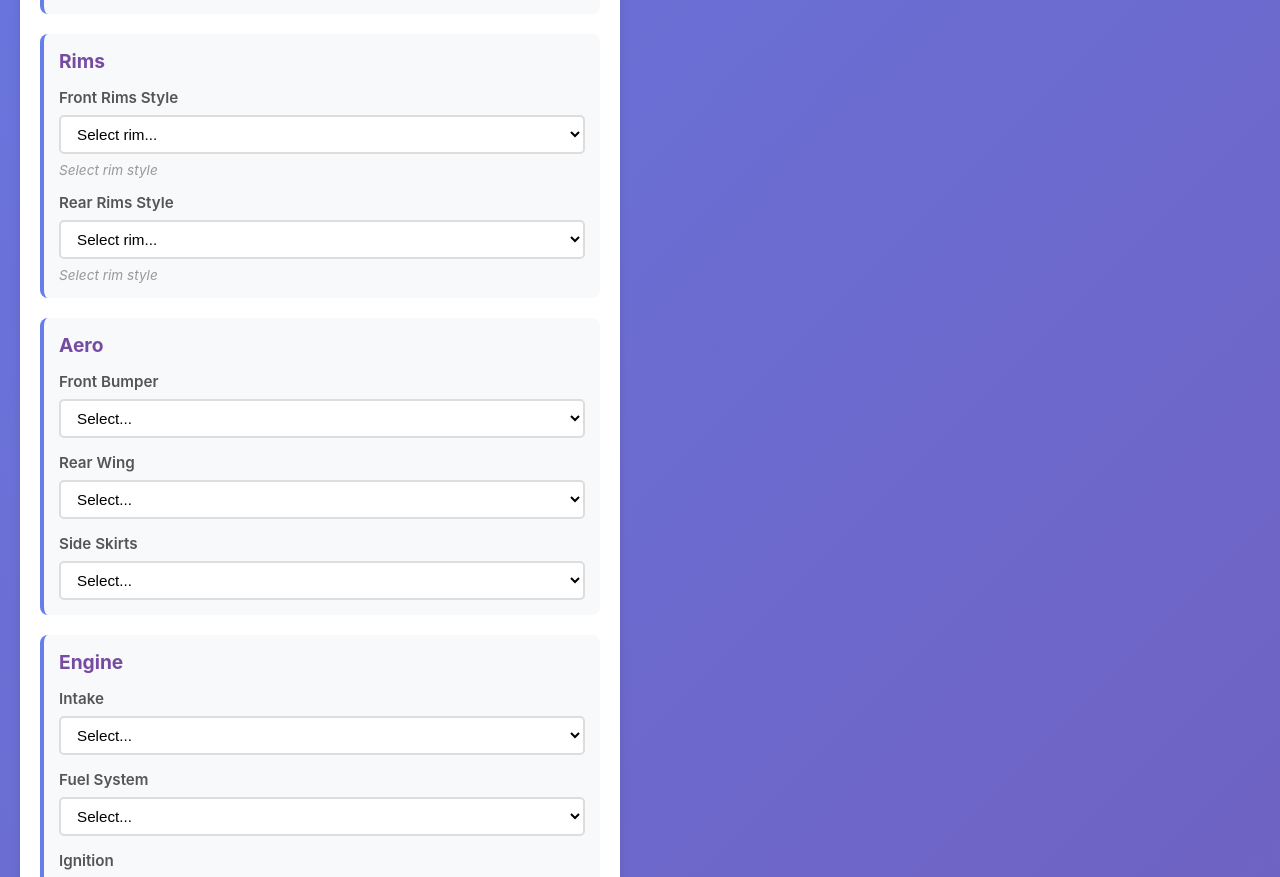
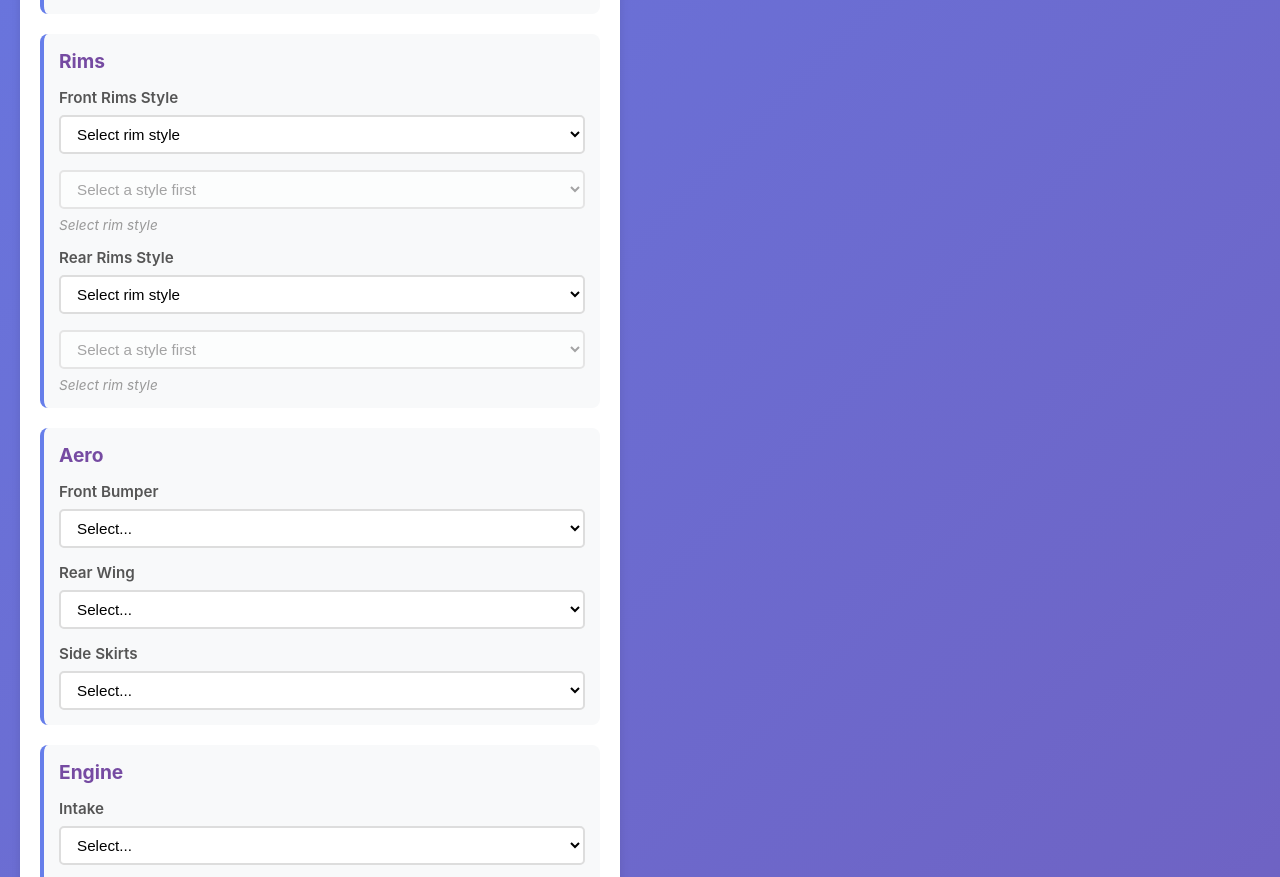
Before and after one commit to Frazmcc/FH5-Tuner, a React (Vite) app: page / in a window 1280 px wide. Shown: the part 1175-2052 px from the top of the page. Built offline with nearby package versions, Linux system fonts and the light colour scheme.

Commit message:
Refactor PartsForm to use RimEntry interface

```diff
--- a/src/components/PartsForm.tsx
+++ b/src/components/PartsForm.tsx
@@ -17,54 +17,121 @@ interface PartsSchema {
   };
 }
 
+interface RimEntry {
+  Manufacturer?: string;
+  Name?: string;
+  Style?: string;
+  Size?: string | number;
+  Price?: string | number;
+  // tolerate lowercase keys too
+  manufacturer?: string;
+  name?: string;
+  style?: string;
+  size?: string | number;
+  price?: string | number;
+}
+
 interface PartsFormProps {
   schema: PartsSchema;
   values: { [section: string]: { [part: string]: string } };
   onValueChange: (section: string, part: string, value: string) => void;
-  rims?: Array<{ Name: string; Manufacturer: string; Style: string; size?: number; price?: number }>;
+  rims?: RimEntry[];
+}
+
+function rimGet(v: RimEntry, ...keys: string[]) {
+  for (const k of keys) {
+    if ((v as any)[k] !== undefined) return (v as any)[k];
+  }
+  return undefined;
+}
+
+function rimLabel(rim: RimEntry) {
+  const manufacturer = String(rimGet(rim, 'Manufacturer', 'manufacturer') ?? '').trim();
+  const name = String(rimGet(rim, 'Name', 'name') ?? '').trim();
+  const size = rimGet(rim, 'Size', 'size');
+  const price = rimGet(rim, 'Price', 'price');
+  const sizeStr = size ? ` (${size})` : '';
+  const priceStr = price ? ` - $${price}` : '';
+  return `${manufacturer} ${name}${sizeStr}${priceStr}`.trim();
 }
 
 export default function PartsForm({ schema, values, onValueChange, rims }: PartsFormProps) {
   const renderControl = (section: string, partName: string, partConfig: PartOption) => {
     const currentValue = values[section]?.[partName] || '';
 
-    switch (partConfig.control) {
-      case 'button':
-        // Replace radio-style buttons with a dropdown
-        // Special handling for Rims section remains
-        if (section === 'Rims' && partConfig.options && rims) {
+    // Helper to render rim selects (style -> wheel)
+    const renderRimsSelector = () => {
+      // build unique styles from rims list
+      const styles: string[] = [];
+      if (rims && rims.length) {
+        const seen = new Set<string>();
+        for (const r of rims) {
+          const style = String(rimGet(r, 'Style', 'style') ?? '').trim();
+          if (!style) continue;
+          const key = style.toLowerCase();
+          if (!seen.has(key)) {
+            seen.add(key);
+            styles.push(style);
+          }
+        }
+      }
+
+      // currently selected wheel (separate stored key)
+      const wheelKey = `${partName}-Rim`;
+      const selectedWheel = values[section]?.[wheelKey] || '';
+
       return (
         <div className="dropdown-group">
           <select
             value={currentValue}
-                onChange={(e) => onValueChange(section, partName, e.target.value)}
+            onChange={(e) => {
+              const newStyle = e.target.value;
+              // update style for the part
+              onValueChange(section, partName, newStyle);
+              // clear previously selected wheel for this part when style changes
+              onValueChange(section, wheelKey, '');
+            }}
+            className="style-select"
           >
-                <option value="">Select rim style...</option>
-                {partConfig.options.map((opt) => (
-                  <option key={opt} value={opt}>{opt}</option>
+            <option value="">Select rim style</option>
+            {styles.map((s) => (
+              <option key={s} value={s}>
+                {s}
+              </option>
             ))}
           </select>
 
-              {currentValue && currentValue !== 'Stock' && (
+          {/* wheel list for selected style */}
           <select
-                  value={values[section]?.[`${partName}-Rim`] || ''}
-                  onChange={(e) => onValueChange(section, `${partName}-Rim`, e.target.value)}
+            value={selectedWheel}
+            onChange={(e) => onValueChange(section, wheelKey, e.target.value)}
+            className="rim-select"
+            disabled={!currentValue}
+            style={{ marginTop: 8 }}
           >
-                  <option value="">Select rim</option>
+            <option value="">{currentValue ? 'Select rim...' : 'Select a style first'}</option>
             {rims
-                    .filter(rim => rim.Style === currentValue)
-                    .map((rim, idx) => (
-                      <option key={idx} value={`${rim.Manufacturer} ${rim.Name}`}>
-                        {rim.Manufacturer} {rim.Name} ({rim.size ?? ''})
+              ?.filter((r) => {
+                const style = String(rimGet(r, 'Style', 'style') ?? '').trim();
+                return style && currentValue && style.toLowerCase() === currentValue.toLowerCase();
+              })
+              .map((r, idx) => (
+                <option key={idx} value={`${String(rimGet(r, 'Manufacturer', 'manufacturer') ?? '')}|||${String(rimGet(r, 'Name', 'name') ?? '')}`}>
+                  {rimLabel(r)}
                 </option>
               ))}
           </select>
-              )}
         </div>
       );
+    };
+
+    switch (partConfig.control) {
+      case 'button':
+        // convert former button groups into dropdowns (except rim special handled below)
+        if (section === 'Rims' && rims) {
+          return renderRimsSelector();
         }
 
-        // Generic dropdown replacement for 'button' control
         return (
           <select
             value={currentValue}
@@ -73,44 +140,26 @@ export default function PartsForm({ schema, values, onValueChange, rims }: Parts
           >
             <option value="">Select...</option>
             {partConfig.options?.map((option) => (
-              <option key={option} value={option}>{option}</option>
+              <option key={option} value={option}>
+                {option}
+              </option>
             ))}
           </select>
         );
 
       case 'dropdown':
-        // Special handling for rim dropdowns
         if (section === 'Rims' && rims) {
-          return (
-            <div className="dropdown-group">
-              <select
-                value={currentValue}
-                onChange={(e) => onValueChange(section, partName, e.target.value)}
-              >
-                <option value="">Select rim...</option>
-                {partConfig.options?.map((opt) => (
-                  <option key={opt} value={opt}>{opt}</option>
-                ))}
-                <optgroup label="Available Rims">
-                  {rims.map((rim, idx) => (
-                    <option key={idx} value={`${rim.Manufacturer} ${rim.Name}`}>
-                      {rim.Manufacturer} {rim.Name} ({rim.Style})
-                    </option>
-                  ))}
-                </optgroup>
-              </select>
-            </div>
-          );
+          // treat 'dropdown' in Rims the same as above
+          return renderRimsSelector();
         }
 
         return (
-          <select
-            value={currentValue}
-            onChange={(e) => onValueChange(section, partName, e.target.value)}
-          >
+          <select value={currentValue} onChange={(e) => onValueChange(section, partName, e.target.value)}>
             <option value="">Select...</option>
             {partConfig.options?.map((option) => (
-              <option key={option} value={option}>{option}</option>
+              <option key={option} value={option}>
+                {option}
+              </option>
             ))}
           </select>
         );
```
Lines whose indentation alone changed are shown as unchanged.
